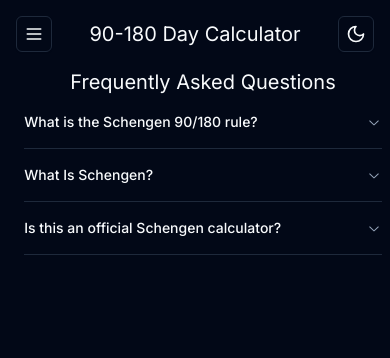
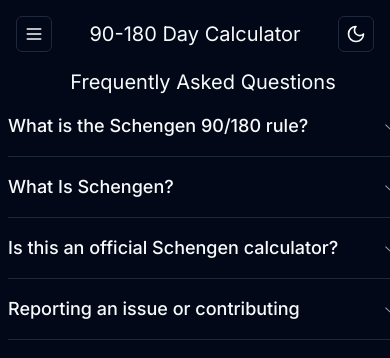
Before and after one commit to ThrowingSpoon/90-180-calc, a Next.js app: page /faq in a window 390 px wide. Shown: the top 358 px of the page. Built offline with nearby package versions, Linux system fonts and the light colour scheme.

Commit message:
layout and wording

```diff
--- a/src/app/calculator/Toolbox.tsx
+++ b/src/app/calculator/Toolbox.tsx
@@ -59,7 +59,7 @@
           </AlertDialogTrigger>
         </DropdownMenuContent>
       </DropdownMenu>
-      <AlertDialogContent>
+      <AlertDialogContent className="w-11/12">
         <AlertDialogHeader>
           <AlertDialogTitle>Are you sure?</AlertDialogTitle>
           <AlertDialogDescription>
--- a/src/app/calculator/page.tsx
+++ b/src/app/calculator/page.tsx
@@ -74,7 +74,7 @@
 
   return (
     <div>
-      <div className="flex flex-1 flex-row mb-3">
+      <div className="flex flex-1 flex-row mb-3 mx-2">
         <Button onClick={addAStay} className="mr-6" variant="outline">
           Add a stay
           <PlusCircleIcon aria-label="add a stay" className="ml-2" />
--- a/src/app/faq/page.tsx
+++ b/src/app/faq/page.tsx
@@ -1,5 +1,6 @@
 'use client';
 
+import Link from 'next/link';
 import {
   Accordion,
   AccordionContent,
@@ -13,23 +14,31 @@
       <div className="text-center text-xl">Frequently Asked Questions</div>
       <Accordion type="single" collapsible className="w-full">
         <AccordionItem value="item-1">
-          <AccordionTrigger><div className="mr-2">What is the Schengen 90/180 rule?</div></AccordionTrigger>
-          <AccordionContent>
+          <AccordionTrigger>
+            <div className="mr-2 text-lg">What is the Schengen 90/180 rule?</div>
+          </AccordionTrigger>
+          <AccordionContent className="mb-8">
             Under the terms of Schengen, non-EEA nationals cannot spend more
             than a total of 90 days within a total period of 180 days without a
             visa.
             <br />
             <br />
-            Furthermore, once you’ve used up your quota of 90 days, you cannot
+            Furthermore, once you&apos;ve used up your quota of 90 days, you cannot
             return to Schengen until 90 more days have passed. For example, if
             you enter Spain on January 1st and spend 90 days in the country
             until June 30th, you cannot return to Spain until at least the end
             of September.
+            <br />
+            <br />
+            Note: By the time you read this, the law may have changed. Always consult a
+            qualified immigration lawyer when planning to cross any border.
           </AccordionContent>
         </AccordionItem>
         <AccordionItem value="item-2">
-          <AccordionTrigger><div className="mr-2">What Is Schengen?</div></AccordionTrigger>
-          <AccordionContent>
+          <AccordionTrigger>
+            <div className="mr-2 text-lg">What Is Schengen?</div>
+          </AccordionTrigger>
+          <AccordionContent className="mb-8">
             Schengen is the name given to the group of EEA countries including
             Spain that allows border-free travel within it. Almost all EU
             countries form part of Schengen.
@@ -39,25 +48,76 @@
             and with no restrictions on the amount of time they spend in each
             country. Non-EEA nationals can travel to Schengen without a visa,
             but they cannot stay for longer than 90 days in 180.
+            <br />
+            <br />
+            Note: By the time you read this, the law may have changed. Always consult a
+            qualified immigration lawyer when planning to cross any border.
           </AccordionContent>
         </AccordionItem>
         <AccordionItem value="item-3">
           <AccordionTrigger>
-            <div className="mr-2">
-              Is this an official Schengen calculator?
-            </div>
+            <div className="mr-2 text-lg">Is this an official Schengen calculator?</div>
           </AccordionTrigger>
-          <AccordionContent>
+          <AccordionContent className="mb-8">
             No, this calculator is just a helping tool to try to assist you in
             keeping within the 90/180 rule.
             <br />
             <br />
-            This site and the contents within offers no guarantee of it&apos;s accuracy of calculation
-            or accuracy for keeping up to date with the European Economic Area immigration law, this
-            site and contents within does not represent any EU member nor does it constitute any legal advice.
+            This site and the contents within offers no guarantee of it&apos;s
+            accuracy of calculation or accuracy for keeping up to date with the
+            European Economic Area immigration law, this site and contents
+            within does not represent any EU member nor does it constitute any
+            legal advice.
             <br />
             <br />
-            Always consult a qualified immigration lawyer when planning to cross any border.
+            Always consult a qualified immigration lawyer when planning to cross
+            any border.
+          </AccordionContent>
+        </AccordionItem>
+        <AccordionItem value="item-4">
+          <AccordionTrigger>
+            <div className="mr-2 text-lg">
+              Reporting an issue or contributing
+            </div>
+          </AccordionTrigger>
+          <AccordionContent className="mb-8">
+            The home of the project can be found on GitHub
+            {' '}
+            <Link
+              className="underline text-blue-600 hover:text-blue-800 visited:text-purple-600"
+              href="https://github.com/ThrowingSpoon/90-180-calc"
+            >
+              here
+            </Link>
+            <br />
+            <br />
+            All issue reports or feedback are encouraged, and can be left on the project&apos;s github page
+            {' '}
+            <Link
+              className="underline text-blue-600 hover:text-blue-800 visited:text-purple-600"
+              href="https://github.com/ThrowingSpoon/90-180-calc/issues/new"
+            >
+              here
+            </Link>
+            <br />
+            <br />
+            All contributions are greatly appreciated, and can be made on a fork
+            of the project&apos;s source code
+            {' '}
+            <Link
+              className="underline text-blue-600 hover:text-blue-800 visited:text-purple-600"
+              href="https://github.com/ThrowingSpoon/90-180-calc/fork"
+            >
+              here
+            </Link>
+            , and then a pull request can be opened
+            {' '}
+            <Link
+              className="underline text-blue-600 hover:text-blue-800 visited:text-purple-600"
+              href="https://github.com/ThrowingSpoon/90-180-calc/pulls"
+            >
+              here
+            </Link>
           </AccordionContent>
         </AccordionItem>
       </Accordion>
--- a/src/app/layout.tsx
+++ b/src/app/layout.tsx
@@ -33,7 +33,7 @@
           <div className="flex m-4">
             <Nav />
           </div>
-          <div className="mx-auto w-11/12 md:w-9/12 lg:w-7/12">
+          <div className="mx-auto w-full md:w-9/12 lg:w-7/12">
             {children}
           </div>
           <Toaster />
--- a/src/app/loading.tsx
+++ b/src/app/loading.tsx
@@ -2,8 +2,8 @@
 
 export default function Home() {
   return (
-    <div className="w-fill mx-auto">
-      <Spinner className="size-16" />
+    <div className="h-full w-full grid place-items-center">
+      <Spinner className="size-16`" />
     </div>
   );
 }
--- a/src/app/page.tsx
+++ b/src/app/page.tsx
@@ -11,10 +11,9 @@
         Menu
       </div>
       <NavSplash />
-      <div className="text-red-600 text-xl mx-5 mt-5">
+      <div className="text-red-600 text-sm mx-5 mt-5">
         The calculator is a helping tool only, it does not constitute a right to stay for a period resulting
-        from its calculation. It is always for the Member States’ competent authorities to implement the
-        provisions and make a decision on the length of the authorised stay or on the overstay.
+        from its calculation. Always manually double check any calculation you make with this calculator.
       </div>
     </div>
   );
```
Also changed, not shown: src/app/globals.css (line endings or trailing spaces).
